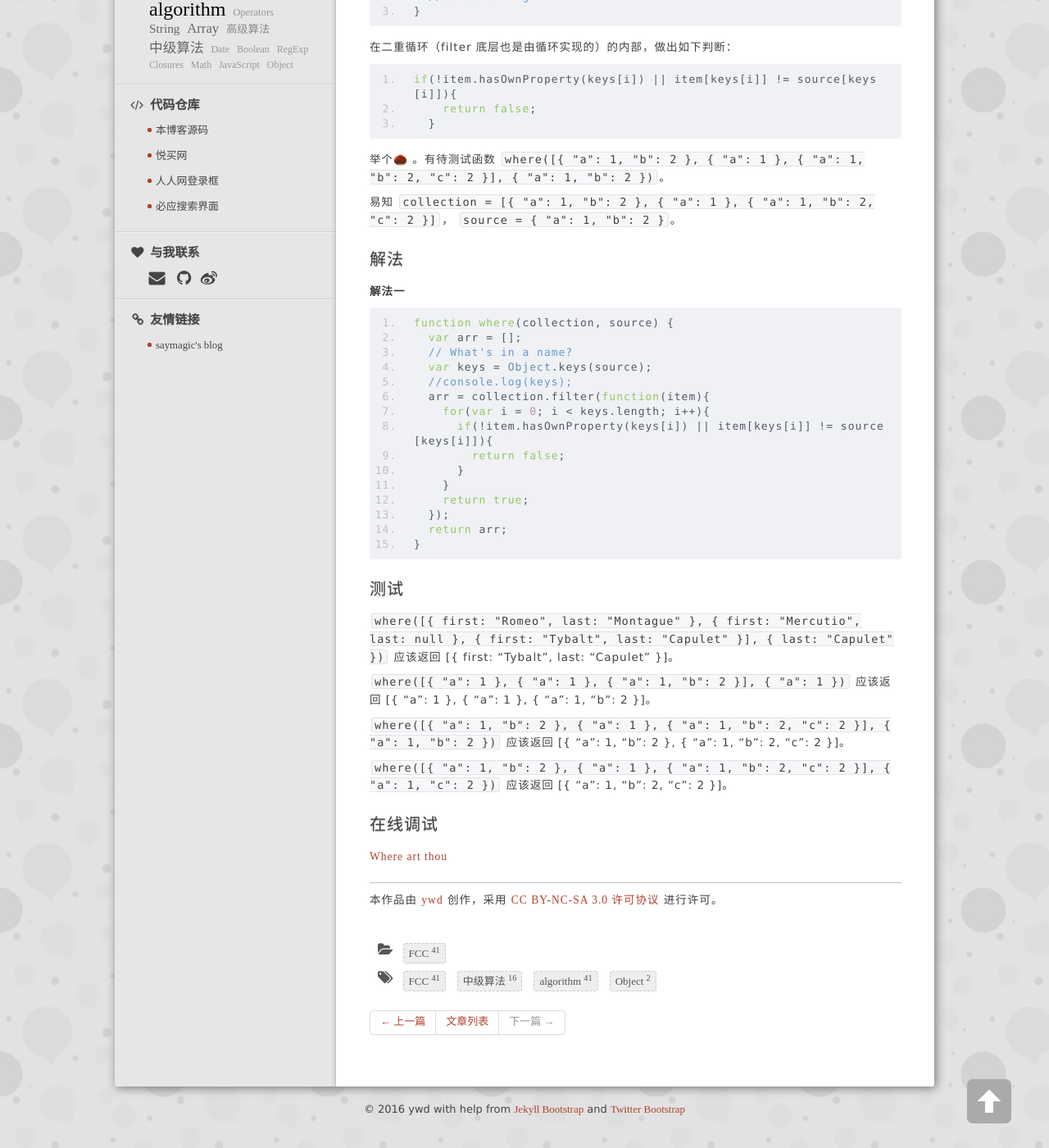
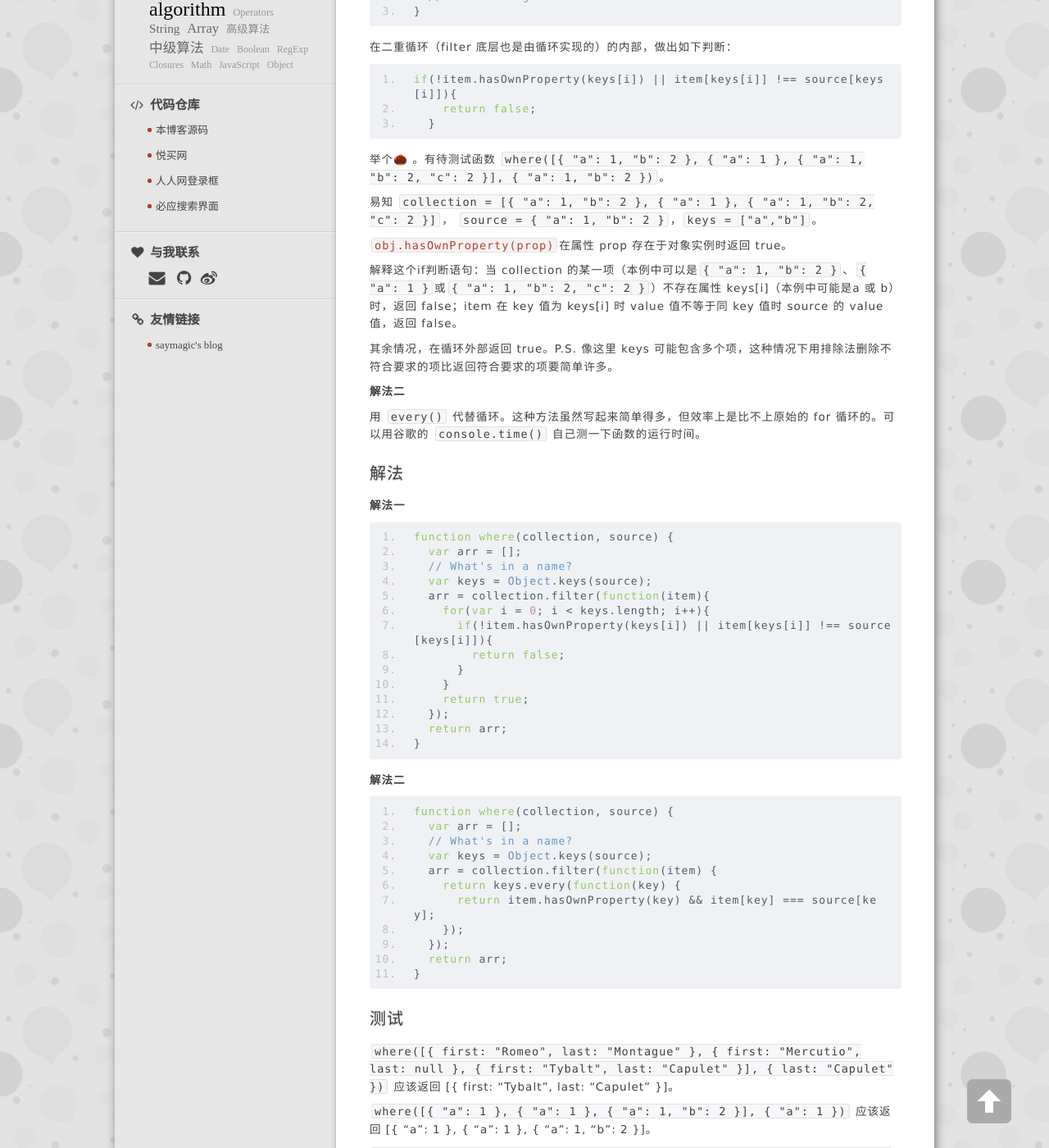
Before and after one commit to wendyppy/0-0-9.github.io, a Jekyll site: the page built from _posts/2016-07-21-fcc-algor-Where-art-thou.md, in a window 1280 px wide and 1400 px high, scrolled down 1090 px. Shown: the whole window at 82% size. Built offline with Jekyll 4.4.1, drawn with Linux system fonts in a browser that asks for light colours; nearby versions of some CDN libraries; library files that are not in the unit come from our copies; Markdown is read by kramdown in place of the engine named in the settings; comment, search, counter and statistics services are not loaded.

Commit message:
alter fcc Where art thou

```diff
--- a/_posts/2016-07-21-fcc-algor-Where-art-thou.md
+++ b/_posts/2016-07-21-fcc-algor-Where-art-thou.md
@@ -47,7 +47,7 @@ tags: ["FCC","中级算法","algorithm","Object"]
 
 在二重循环（filter 底层也是由循环实现的）的内部，做出如下判断：
 
-	if(!item.hasOwnProperty(keys[i]) || item[keys[i]] != source[keys[i]]){
+	if(!item.hasOwnProperty(keys[i]) || item[keys[i]] !== source[keys[i]]){
         return false;
       }
 
@@ -56,7 +56,17 @@ tags: ["FCC","中级算法","algorithm","Object"]
 
 易知
 	`collection = [{ "a": 1, "b": 2 }, { "a": 1 }, { "a": 1, "b": 2, "c": 2 }]`，
-	`source = { "a": 1, "b": 2 }`。
+	`source = { "a": 1, "b": 2 }`，`keys = ["a","b"]`。
+
+<code class="txt">obj.hasOwnProperty(prop)</code>在属性 prop 存在于对象实例时返回 true。
+
+解释这个if判断语句：当 collection 的某一项（本例中可以是`{ "a": 1, "b": 2 }`、`{ "a": 1 }`或`{ "a": 1, "b": 2, "c": 2 }`）不存在属性 keys[i]（本例中可能是a 或 b）时，返回 false；item 在 key 值为 keys[i] 时 value 值不等于同 key 值时 source 的 value值，返回 false。
+
+其余情况，在循环外部返回 true。P.S. 像这里 keys 可能包含多个项，这种情况下用排除法删除不符合要求的项比返回符合要求的项要简单许多。
+
+**解法二**
+
+用 `every()` 代替循环。这种方法虽然写起来简单得多，但效率上是比不上原始的 for 循环的。可以用谷歌的 `console.time()` 自己测一下函数的运行时间。
 
 ###解法
 
@@ -67,14 +77,29 @@ function where(collection, source) {
   var arr = [];
   // What's in a name?
   var keys = Object.keys(source);
-  //console.log(keys);
   arr = collection.filter(function(item){
     for(var i = 0; i < keys.length; i++){
-      if(!item.hasOwnProperty(keys[i]) || item[keys[i]] != source[keys[i]]){
+      if(!item.hasOwnProperty(keys[i]) || item[keys[i]] !== source[keys[i]]){
         return false;
       }
     }
     return true;
+  });
+  return arr;
+}
+</pre>
+
+**解法二**
+
+<pre>
+function where(collection, source) {
+  var arr = [];
+  // What's in a name?
+  var keys = Object.keys(source);
+  arr = collection.filter(function(item) {
+    return keys.every(function(key) {
+      return item.hasOwnProperty(key) && item[key] === source[key];
+    });
   });
   return arr;
 }
```
